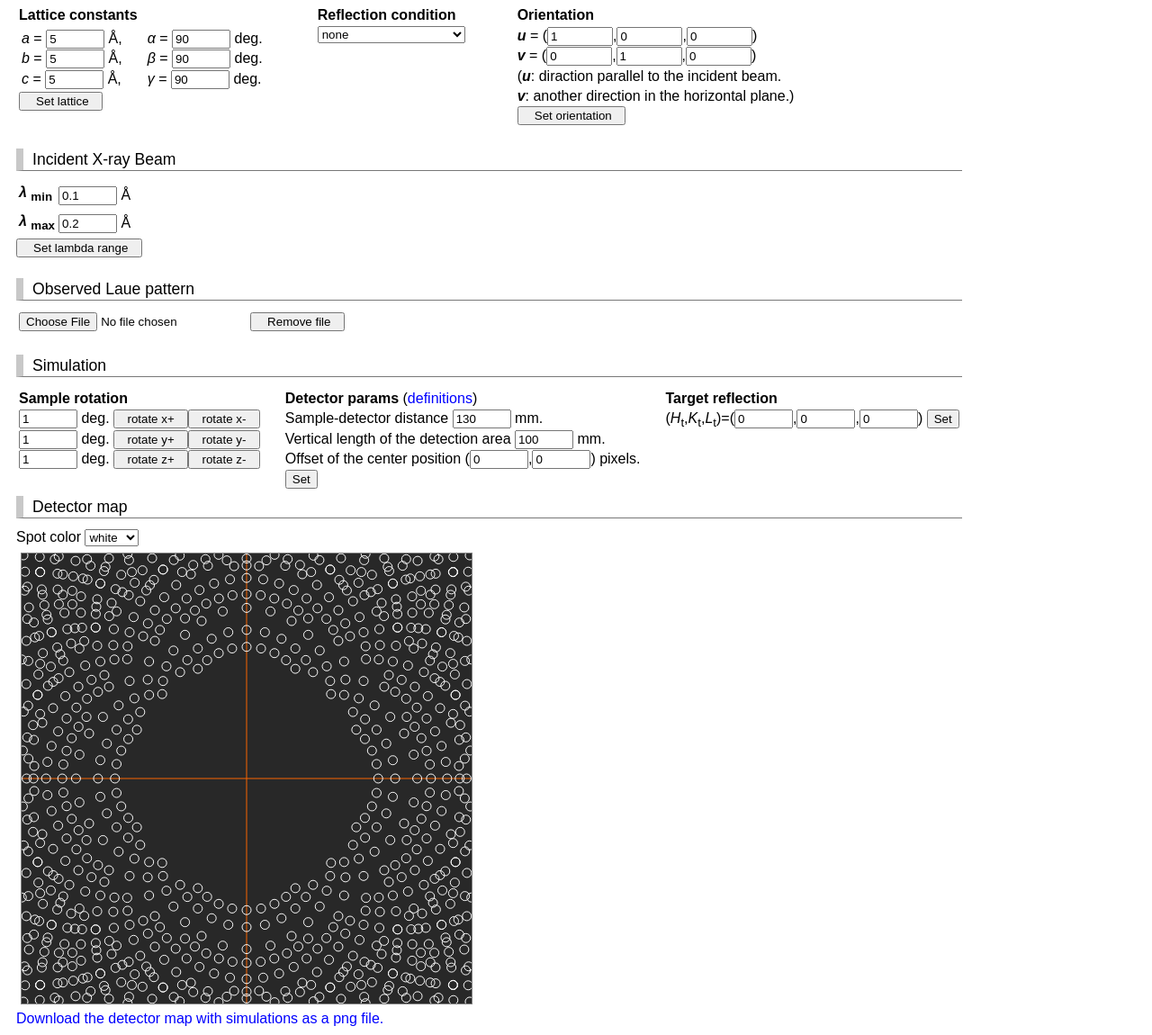
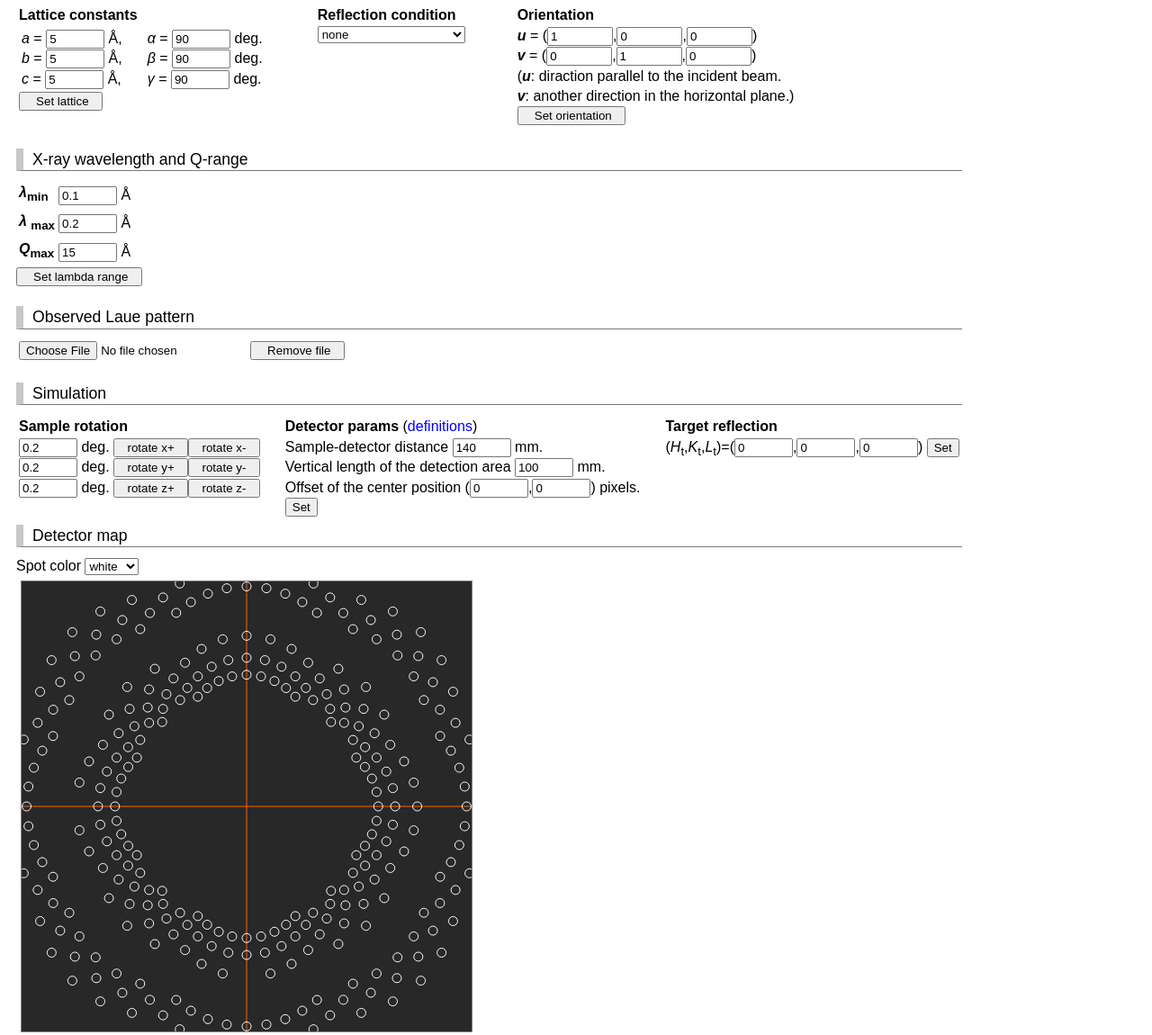
Before and after one commit to taro-nakajima/xray-laue-simulator-transmission, a plain HTML site: page index.html in a window 1280 px wide. Shown: the part 106-1256 px from the top of the page at 90% size. Drawn offline with nearby package versions, Linux system fonts and the light colour scheme.

Commit message:
Q-range input

```diff
--- a/index.html
+++ b/index.html
@@ -21,7 +21,7 @@
       }
     }
   </script>
-<script type="module" src="./xray_laue_detector_map_trans.js?20240319"></script>
+<script type="module" src="./xray_laue_detector_map_trans.js?20250416"></script>
 <meta charset="UTF-8">
 </head>
 <body>
@@ -105,11 +105,11 @@
 
 
 
-            <div class="section_02">Incident X-ray Beam </div>
+            <div class="section_02">X-ray wavelength and Q-range </div>
             <table>
                 <tr>
                     <td>
-                        <b><i>&lambda;</i> <sub>min</sub></b><br />
+                        <b><i>&lambda;</i><sub>min</sub></b><br />
                     </td>
                     <td>
                         <input size="5" value="0.1" id="lambda_min"> &Aring;
@@ -121,6 +121,14 @@
                     </td>
                     <td>
                         <input size="5" value="0.2" id="lambda_max"> &Aring;
+                    </td>
+                </tr>
+                <tr>
+                    <td>
+                        <b><i>Q</i><sub>max</sub></b><br />
+                    </td>
+                    <td>
+                        <input size="5" value="15" id="Q_max"> &Aring;
                     </td>
                 </tr>
             </table>
@@ -147,9 +155,9 @@
                 <tr>
                     <td valign="top">
                         <b>Sample rotation</b><br />
-                        <input size="5" id="rot_x_deg" value="1"> deg. <input type="button" value="  rotate x+  " id="rot_x_plus"  /><input type="button" value="  rotate x-  " id="rot_x_minus"  /><br />
-                        <input size="5" id="rot_y_deg" value="1"> deg. <input type="button" value="  rotate y+  " id="rot_y_plus"  /><input type="button" value="  rotate y-  " id="rot_y_minus"  /><br />
-                        <input size="5" id="rot_z_deg" value="1"> deg. <input type="button" value="  rotate z+  " id="rot_z_plus"  /><input type="button" value="  rotate z-  " id="rot_z_minus"  /><br />
+                        <input size="5" id="rot_x_deg" value="0.2"> deg. <input type="button" value="  rotate x+  " id="rot_x_plus"  /><input type="button" value="  rotate x-  " id="rot_x_minus"  /><br />
+                        <input size="5" id="rot_y_deg" value="0.2"> deg. <input type="button" value="  rotate y+  " id="rot_y_plus"  /><input type="button" value="  rotate y-  " id="rot_y_minus"  /><br />
+                        <input size="5" id="rot_z_deg" value="0.2"> deg. <input type="button" value="  rotate z+  " id="rot_z_plus"  /><input type="button" value="  rotate z-  " id="rot_z_minus"  /><br />
                         <br />
                     </td>
                     <td width="20">
@@ -157,7 +165,7 @@
                     </td>
                     <td valign="top">
                         <b>Detector params</b> (<a href="https://sites.google.com/view/t-nakajima-group/tools/xray_laue_simulator#h.aqdg0r3yuaac" target="_blank">definitions</a>)<br>
-                        Sample-detector distance <input size="5" id="Lsd" value="130"> mm.<br />
+                        Sample-detector distance <input size="5" id="Lsd" value="140"> mm.<br />
                         Vertical length of the detection area <input size="5" id="DetHeight" value="100"> mm.<br />
                         Offset of the center position (<input size="5" id="X0_ofst" value="0">,<input size="5" id="Y0_ofst" value="0">) pixels.<br />
                         <input type="button" value="Set" id="set_origin_button"><br />
--- a/xray_laue_detector_map_trans.js
+++ b/xray_laue_detector_map_trans.js
@@ -2,7 +2,7 @@ import * as THREE from 'three';
 
 //JavaScript code for simulation of X-ray Laue backscattering
 
-const version = "1.0";
+const version = "1.1";
 
 // dimensions of the canvas object
 let scaleX=500;
@@ -55,6 +55,8 @@ let Lmax;
 
 let lambda_min=0.1;
 let lambda_max=0.2;
+
+let Qmax = 2.0*(2.0*Math.PI/lambda_min);
 
 let lambda;             // wavelength
 
@@ -207,6 +209,7 @@ function lambda_adjust_and_draw(){
 //    document.getElementById("lambda_min_disp").value = document.getElementById("lambda_min").value;
     lambda_min = Number(document.getElementById("lambda_min").value);
     lambda_max = Number(document.getElementById("lambda_max").value);
+    Qmax = Number(document.getElementById("Q_max").value);
     draw_DetMap();
 }
 
@@ -381,12 +384,9 @@ function draw_DetMap(){
     context.lineWidth= ref_linewidth;
     context.font = "10px sans-serif";
 
-    const tthmax = Math.atan(DetHeight/2.0*Math.sqrt(2.0)/Lsd);  // The shape of the detector surface is assumed to be square. The largest 2th is given at the coner of the square.
-
-    let Qmax = 2.0*(2.0*Math.PI/lambda_min)*Math.sin(tthmax/2.0);
-    Hmax = Math.floor(Qmax/as_len);
-    Kmax = Math.floor(Qmax/bs_len);
-    Lmax = Math.floor(Qmax/cs_len);
+    Hmax = Math.floor(Qmax/as_len*2.0);
+    Kmax = Math.floor(Qmax/bs_len*2.0);
+    Lmax = Math.floor(Qmax/cs_len*2.0);
 
     let Ghkl=new Array(3);
     let isTargetHKL=false;
@@ -444,7 +444,7 @@ function drawBraggReflection(context1,H1,K1,L1,isTargetHKL1,showHKL1){
         let ki = -0.5*G_sq/Ghkl[0]; // Ki >0
         lambda = 2.0*Math.PI/ki;    // Angstrome
 
-        if(lambda>lambda_min && lambda<lambda_max && G_sq > 0){   // lambda_min=2PI/sqrt(Ei_max/2.072), the case that H=K=L=0 is avoided by the condition of  G_sq > 0.
+        if(lambda>lambda_min && lambda<lambda_max && G_sq > 0 && G_sq < Qmax**2.0){   // lambda_min=2PI/sqrt(Ei_max/2.072), the case that H=K=L=0 is avoided by the condition of  G_sq > 0.
             let kf=new Array(3);
             kf[0]=Ghkl[0]+ki;
             kf[1]=Ghkl[1];
```
